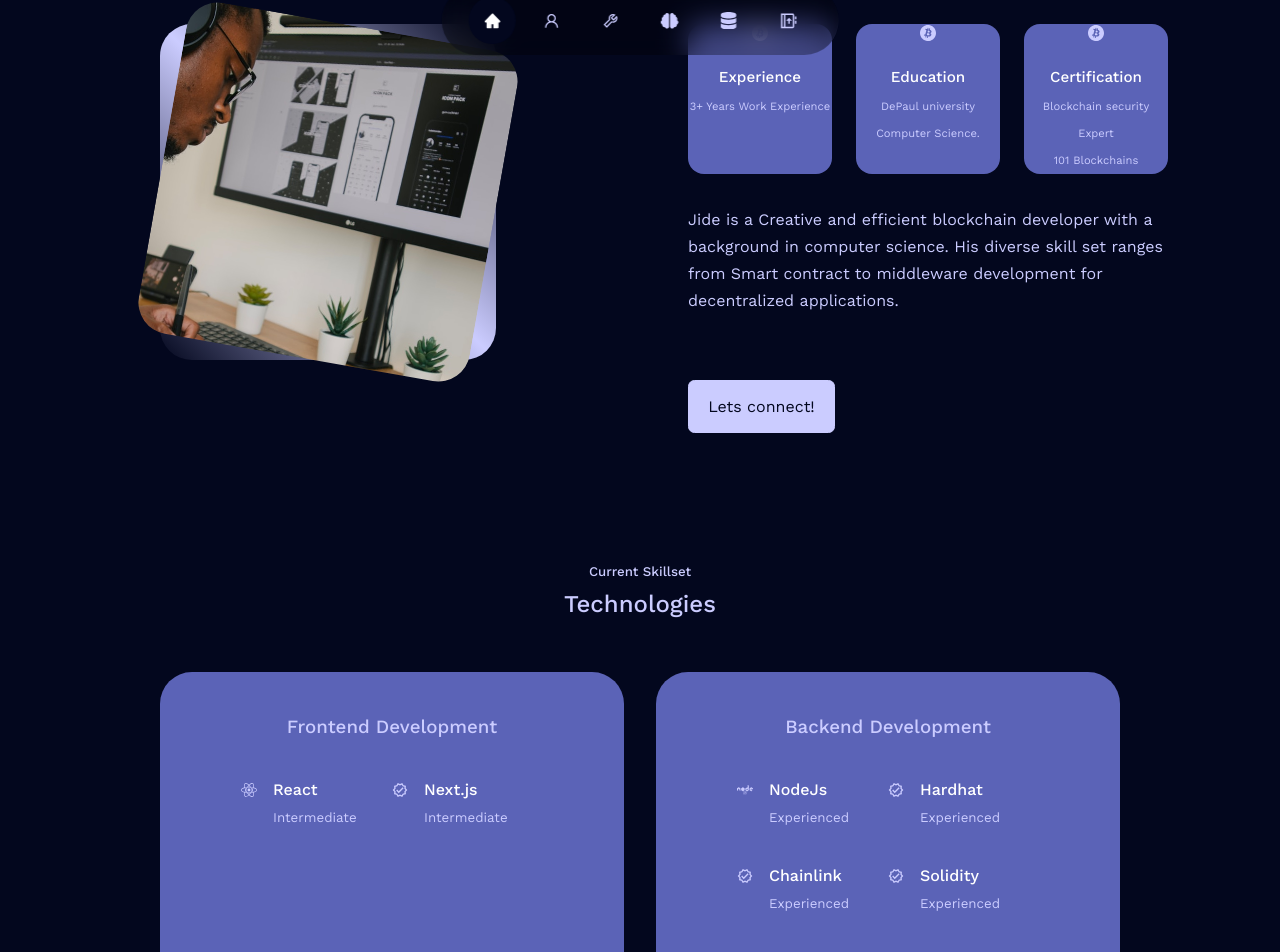
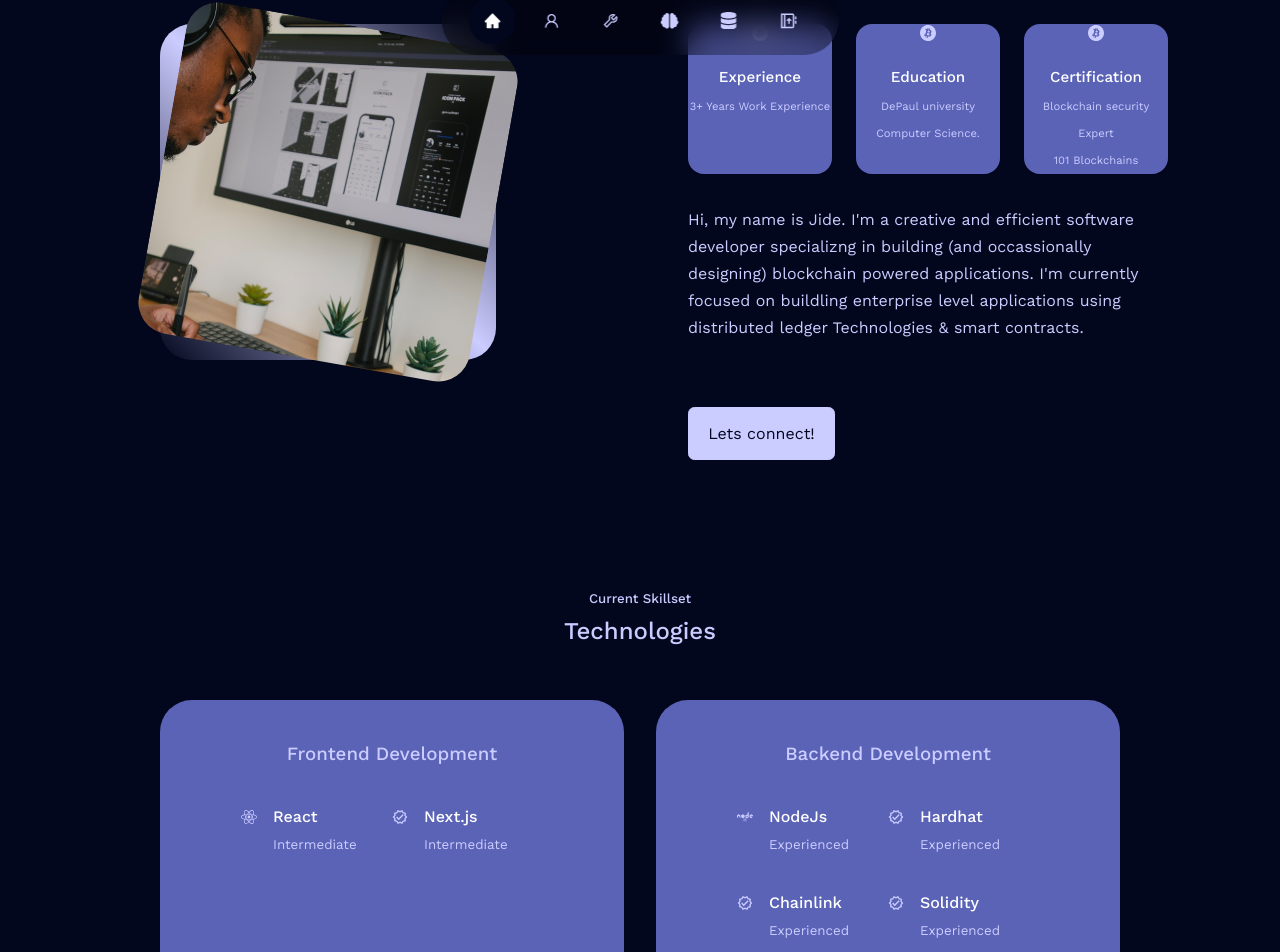
Before and after one commit to Huncho-J/Portfolio-V1, a React (Create React App) app: page / in a window 1280 px wide. Shown: the part 713-1665 px from the top of the page. Built offline with nearby package versions, Linux system fonts and the light colour scheme.

Commit message:
Update About.js

```diff
--- a/src/components/about/About.js
+++ b/src/components/about/About.js
@@ -38,8 +38,10 @@ const About = () => {
                     </article>
                 </div>
                 <p className='about-desc'>
-                    Jide is a Creative and efficient blockchain developer with a background in computer science.
-                    His diverse skill set ranges from Smart contract to middleware development for decentralized applications.
+                    Hi, my name is Jide. I'm a creative and efficient software developer
+                    specializng in building (and occassionally designing) blockchain powered applications.
+                    I'm currently focused on buildling enterprise level applications using distributed ledger Technologies &
+                    smart contracts.
                  </p>
                  <a href='#contact' className='btn btn-primary'> Lets connect!</a>
              </div>
```
